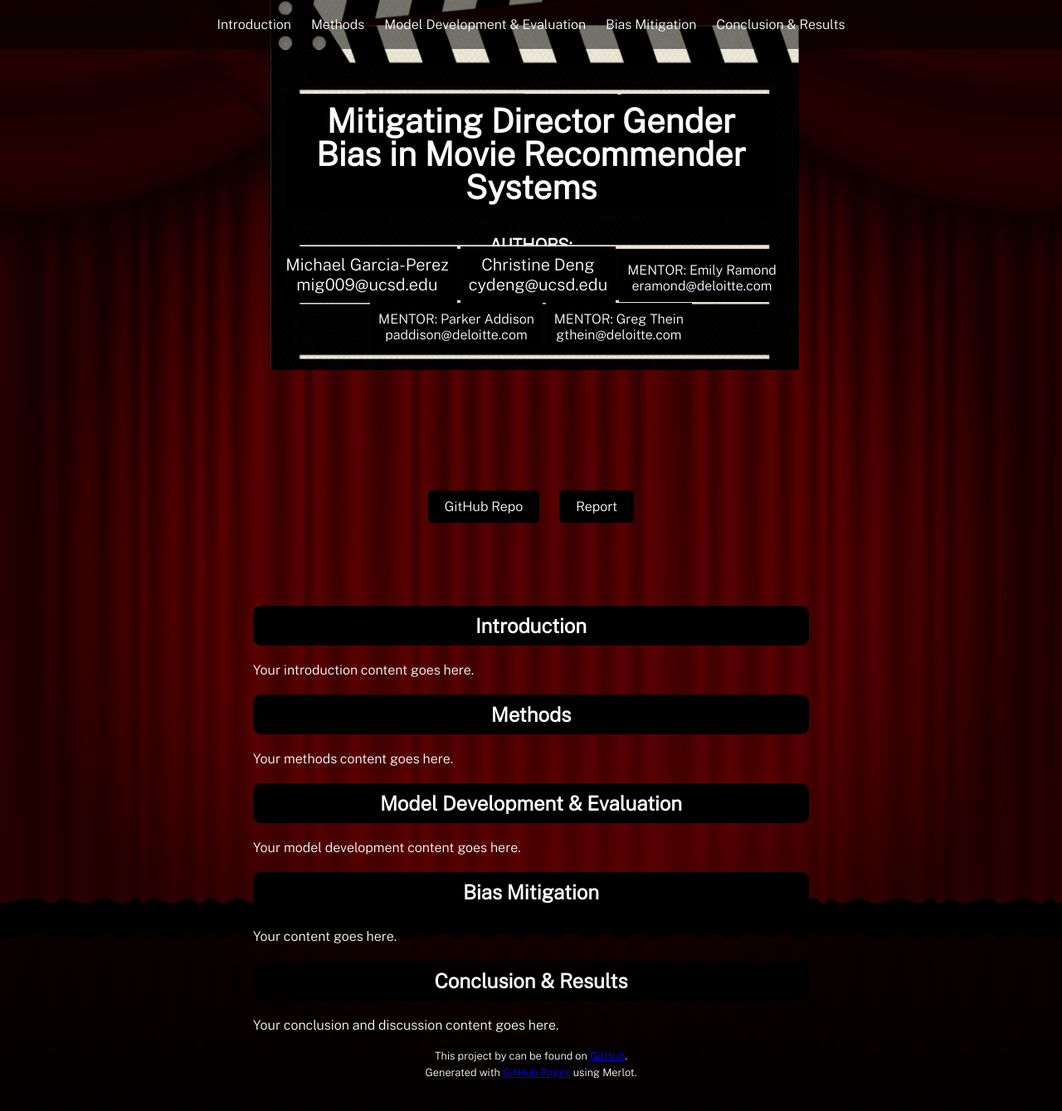
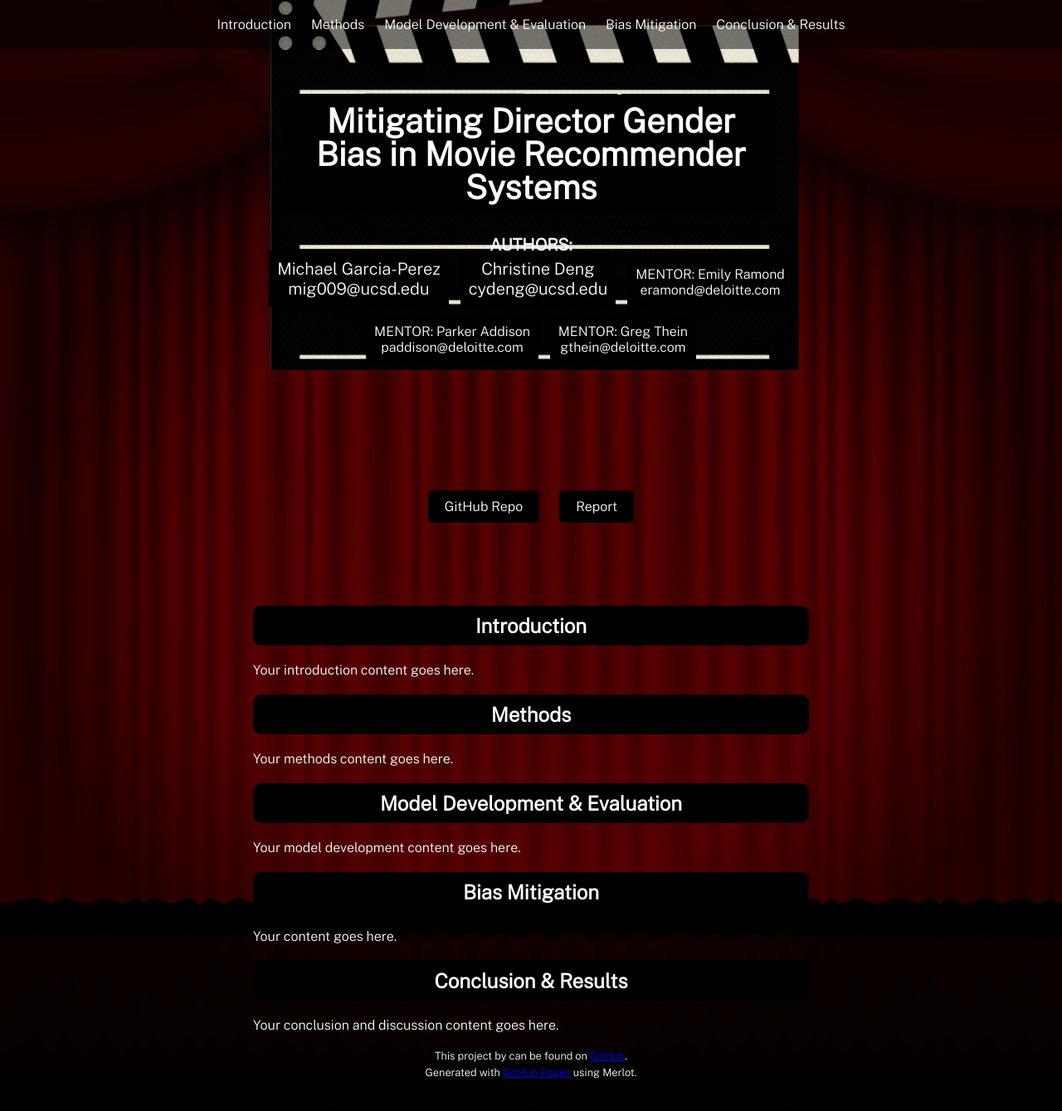
Before and after one commit to michael-garciaperez/DSC180A-Methodology-5, a Jekyll site: the page built from index.md, in a window 1280 px wide and 1400 px high, scrolled down 154 px. Shown: the top 1339 px of the window at 83% size. Built offline with Jekyll 4.4.1, drawn with Linux system fonts in a browser that asks for light colours.

Commit message:
Update style.scss

```diff
--- a/assets/css/style.scss
+++ b/assets/css/style.scss
@@ -58,14 +58,14 @@ header h1 {
 
 .author-mentor-container {
   text-align: center;
-  margin-top: 0px;
+  margin-top: 5px;
 }
 
 .author-mentor-container p {
   display: inline-block;
   background-color: black;
   padding: 10px;
-  margin: 0px;
+  margin: 5px;
 }
 
 .buttons {
```
